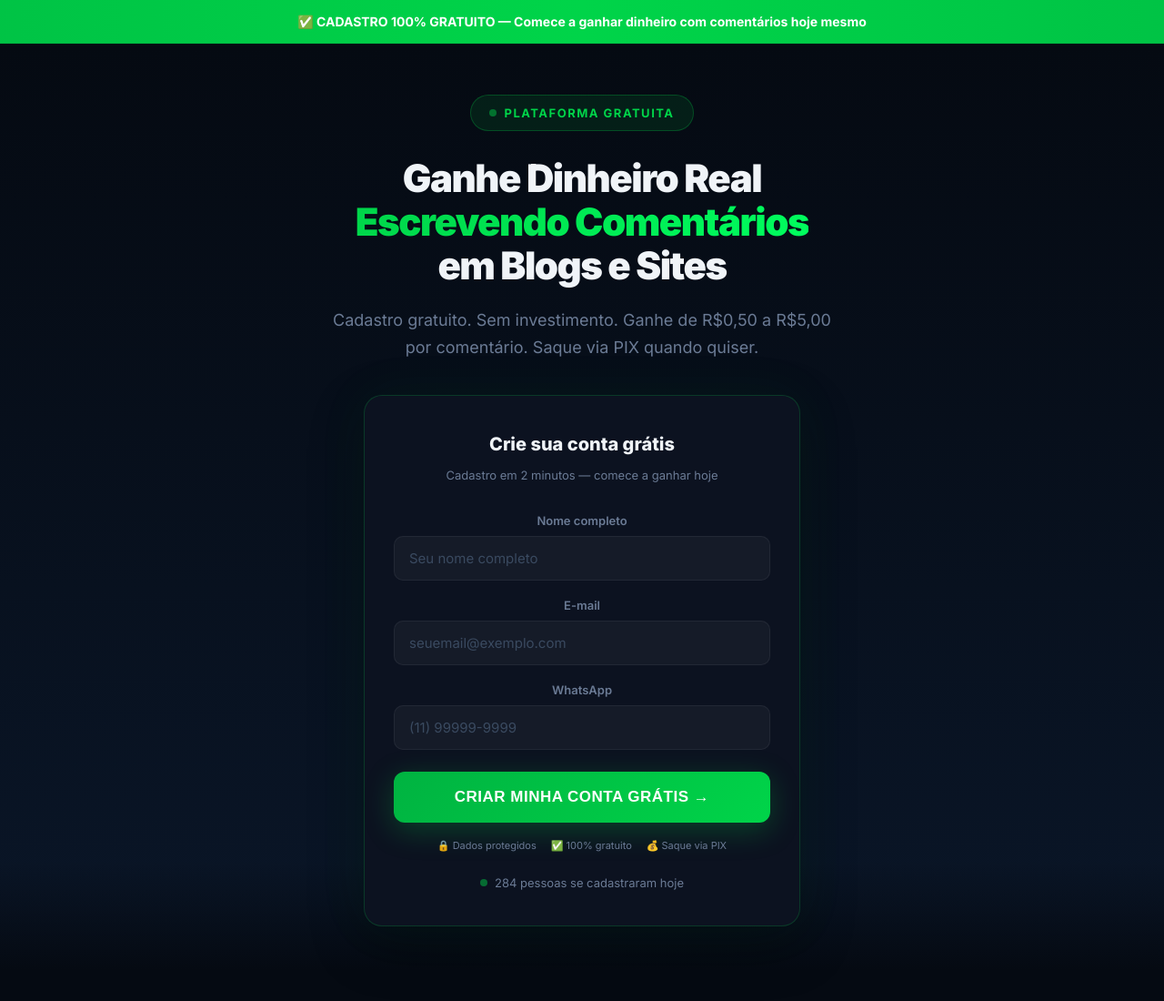
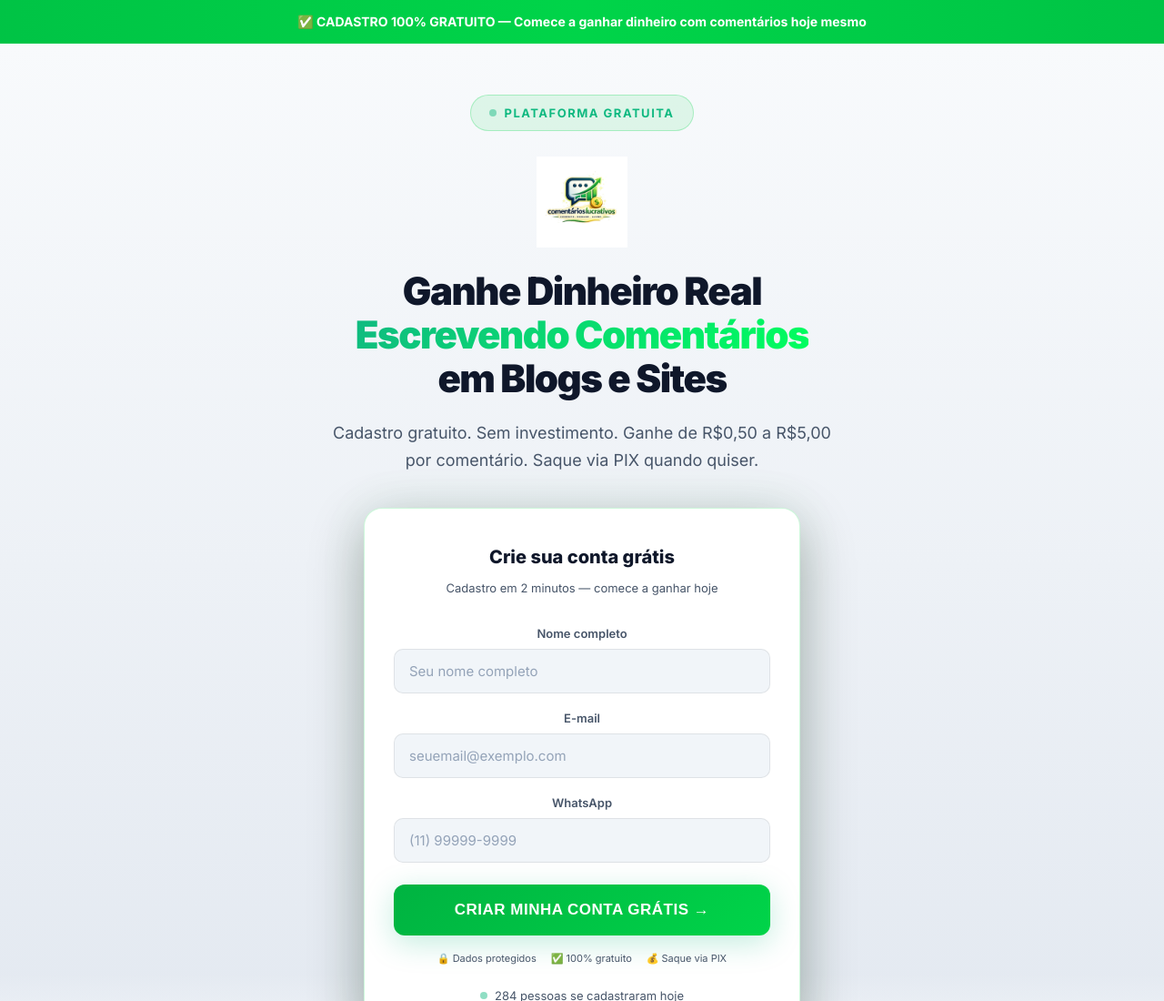
Before and after one commit to marianeftenorio/mkt-comentarios-lucrativos-, a plain HTML site: page cadastro.html in a window 1280 px wide. Shown: the top 1100 px of the page at 91% size. Drawn offline with Linux system fonts and the light colour scheme.

Commit message:
style: Altera cadastro para tema claro (Light Mode) e adiciona Logo

```diff
--- a/cadastro.html
+++ b/cadastro.html
@@ -12,17 +12,17 @@
         * { margin: 0; padding: 0; box-sizing: border-box; }
 
         :root {
-            --bg-dark: #050a12;
-            --bg-card: #0c1220;
-            --bg-card-hover: #111a2e;
-            --text-white: #f0f4f8;
-            --text-muted: #6b7b95;
-            --accent-green: #00d449;
-            --accent-green-glow: rgba(0, 212, 73, 0.25);
+            --bg-dark: #f8fafc;
+            --bg-card: #ffffff;
+            --bg-card-hover: #f1f5f9;
+            --text-white: #0f172a;
+            --text-muted: #475569;
+            --accent-green: #10b981;
+            --accent-green-glow: rgba(16, 185, 129, 0.25);
             --accent-blue: #3b82f6;
             --accent-gold: #f59e0b;
-            --border-subtle: rgba(255,255,255,0.06);
-            --gradient-hero: linear-gradient(180deg, #050a12 0%, #0a1628 100%);
+            --border-subtle: rgba(0,0,0,0.08);
+            --gradient-hero: linear-gradient(180deg, #f8fafc 0%, #e2e8f0 100%);
         }
 
         body {
@@ -159,7 +159,7 @@
         .form-group input {
             width: 100%;
             padding: 14px 16px;
-            background: rgba(255,255,255,0.04);
+            background: #f1f5f9;
             border: 1px solid var(--border-subtle);
             border-radius: 10px;
             color: var(--text-white);
@@ -172,7 +172,7 @@
             border-color: var(--accent-green);
             box-shadow: 0 0 0 3px var(--accent-green-glow);
         }
-        .form-group input::placeholder { color: #3a4a60; }
+        .form-group input::placeholder { color: #94a3b8; }
 
         .signup-btn {
             width: 100%;
@@ -613,6 +613,7 @@
                 <span class="dot"></span>
                 PLATAFORMA GRATUITA
             </div>
+            <img src="logo.jpg" alt="Comentários Lucrativos" style="height: 100px; display: block; margin: 0 auto 24px auto;">
             <h1>
                 Ganhe Dinheiro Real<br>
                 <span class="highlight">Escrevendo Comentários</span><br>
```
Also changed, not shown: logo.jpg (added).
